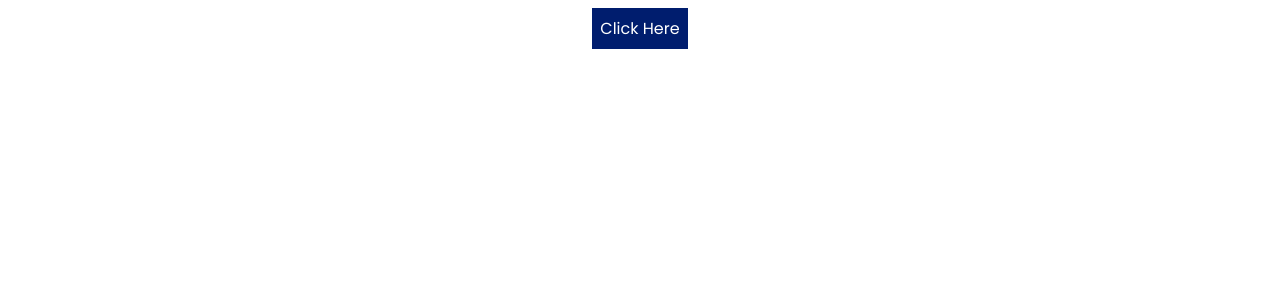
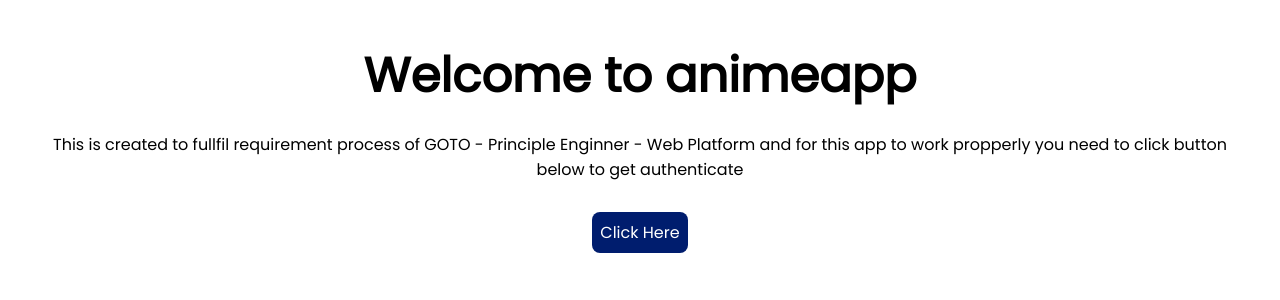
Before and after one commit to jantoandriano/animeapp, a React (Create React App) app: page / in a window 1280 px wide. Shown: the top 300 px of the page. Built offline with nearby package versions, Linux system fonts and the light colour scheme.

Commit message:
- add modal confirm when remove from collection

```diff
--- a/src/components/collection-item.tsx
+++ b/src/components/collection-item.tsx
@@ -6,7 +6,7 @@
 interface Props {
     entries: Entry[]
     name: string
-    onDelete?: (id: number) => void
+    onDelete?: (id: number, title: string) => void
     typeDetail?: boolean | undefined
 }
 interface Entry {
@@ -35,6 +35,7 @@
     border-radius: 8px;
     margin-bottom: 20px;
     margin: 0 auto;
+    margin-bottom: 10px;
     ${props => props.typeDetail ? 'justify-content: space-between;' : ''}
 
     @media and (min-width: 768px) {
@@ -120,7 +121,8 @@
                                 {onDelete ? <Delete
                                     onClick={() =>
                                         onDelete(
-                                            entry.id as unknown as number
+                                            entry.id as unknown as number,
+                                            entry.media.title.userPreferred
                                         )
                                     }
                                 >
--- /dev/null
+++ b/src/components/modal.tsx
@@ -0,0 +1,90 @@
+import styled from "@emotion/styled";
+
+interface Styled {
+    show: boolean;
+}
+
+interface Button {
+    type: string
+}
+
+interface Props {
+    onYes: (id: number) => void;
+    onNo: () => void;
+    show: boolean;
+    id: number;
+    title: string;
+}
+
+const ModalContainer = styled.div<Styled>`
+    position: fixed;
+    top: 0;
+    left: 0;
+    width: 100%;
+    height: 100%;
+    background: rgba(0, 0, 0, 0.6);
+    ${props => props.show ? 'display: block' : 'display: none;'}
+`
+
+const ModalMain = styled.div`
+    position:fixed;
+    background: white;
+    width: 80%;
+    top:30%;
+    left:50%;
+    transform: translate(-50%,-50%);
+    border-radius: 8px;
+    padding: 20px;
+    isplay: flex;
+    justify-content: center;
+    align-items: center;
+    flex-direction: column;
+
+    @media screen and (min-width: 568px) {
+        width: 60%;
+    }
+`
+const ModalBody = styled.div`
+    font-family: 'Poppins', sans-serif;
+    text-align: center;
+`
+
+const ModalFooter = styled.div`
+    display: flex;
+    justify-content: space-between;
+    align-items: center;
+    margin-top: 20px;
+`
+
+const Button = styled.div<Button>`
+    padding: 10px;
+    font-family: 'Poppins', sans-serif;
+    border-radius: 8px;
+    width: 130px;
+    display: flex;
+    justify-content: center;
+    align-items: center;
+    background-color: ${props => props.type === 'yes' ? "#A2FF86" : "#ED2B2A"}
+`
+
+export const Modal: React.FC<Props> = ({ id, title, onNo, onYes, show }) => {
+
+    return (
+        <ModalContainer show={show}>
+            <ModalMain>
+                <ModalBody>
+                    Are you sure want to remove {title}
+                </ModalBody>
+                <ModalFooter>
+                    <Button type="yes" onClick={() => onYes(id)}>
+                        Yes
+                    </Button>
+
+                    <Button type="no" onClick={onNo}>
+                        No
+                    </Button>
+                </ModalFooter>
+            </ModalMain>
+        </ModalContainer>
+    );
+};
--- a/src/pages/anime-list.tsx
+++ b/src/pages/anime-list.tsx
@@ -44,6 +44,7 @@
                 <AnimeListContainer>
                     {data.map((val: Media) => (
                         <AnimeItem
+                            key={val.id}
                             id={val.id}
                             title={val.title.english}
                             image={val.coverImage.extraLarge}
--- a/src/pages/collection-detail.tsx
+++ b/src/pages/collection-detail.tsx
@@ -2,16 +2,30 @@
 import { PageLayout, QueryLayout } from '../layouts'
 import { useDeleteCollection } from '../hooks/mutations/useDeleteCollection'
 import { CollectionItem } from '../components/collection-item'
-
+import { Modal } from '../components/modal'
+import { useState } from 'react'
+import { List } from '../types'
 
 export const CollectionDetail = () => {
+    const [stateModal, setStateModal] = useState({ id: 0, title: '' })
     const { data, loading, error } = useGetCollectionDetail()
 
     const { deleteColletion } = useDeleteCollection()
 
-    const onDeleteCollectionItem = (id: number) => {
-        deleteColletion({ variables: { id } })
+    const onCloseModal = () => {
+        setStateModal({ ...stateModal, id: 0, title: '' })
     }
+
+    const openModal = (id: number, title: string) => {
+        setStateModal({ ...stateModal, id, title });
+    }
+
+    const onConfirm = () => {
+        deleteColletion({ variables: { id: stateModal.id } })
+        setStateModal({ ...stateModal, id: 0, title: '' })
+    }
+
+    const show = stateModal.id ? true : false;
 
 
     return (
@@ -19,12 +33,13 @@
             <PageLayout pageTitle="Collection Detail">
                 <QueryLayout loading={loading || !data} error={error}>
                     {
-                        data?.lists.map((list: any) => (
-                            <CollectionItem name={list.name} entries={list.entries} onDelete={onDeleteCollectionItem} typeDetail />
+                        data?.lists.map((list: List) => (
+                            <CollectionItem key={list.name} name={list.name} entries={list.entries} onDelete={openModal} typeDetail />
                         ))
                     }
                 </QueryLayout>
             </PageLayout>
+            <Modal id={stateModal.id} title={stateModal.title} show={show} onYes={onConfirm} onNo={onCloseModal} />
         </>
     )
 }
--- a/src/pages/collection-list.tsx
+++ b/src/pages/collection-list.tsx
@@ -2,6 +2,8 @@
 import { useGetCollectionList } from '../hooks/queries/useGetCollectionList'
 import { PageLayout, QueryLayout } from '../layouts'
 import { CollectionItem } from '../components/collection-item'
+import { List } from '../types'
+
 
 const CollectionItemWrapper = styled.div`
     display: flex;
@@ -19,8 +21,8 @@
                 <QueryLayout loading={loading || !data} error={error}>
                     <CollectionItemWrapper>
                         {
-                            data?.lists.map((list: any) => (
-                                <CollectionItem name={list.name} entries={list.entries} />
+                            data?.lists.map((list: List) => (
+                                <CollectionItem key={list.name} name={list.name} entries={list.entries} />
                             ))
                         }
                     </CollectionItemWrapper>
--- a/src/pages/welcome-page.tsx
+++ b/src/pages/welcome-page.tsx
@@ -8,9 +8,11 @@
     display: flex;
     justify-content: center;
     align-items: center;
+    flex-direction: column;
+    padding: 2rem;
 `
 
-const Enter = styled.a`
+const Enter = styled.div`
     text-decoration: none;
     padding: 8px;
     display: flex;
@@ -19,6 +21,26 @@
     font-family: 'Poppins', sans-serif;
     color: white;
     background-color: #001d6e;
+    margin-top: 30px;
+    border-radius: 8px;
+    a {
+        text-decoration: none;
+        color: white;
+    }
+
+`
+const Title = styled.div`
+    font-size: 3rem;
+    font-weight: bold;
+    font-family: 'Poppins', sans-serif;
+    text-align: center;
+`
+
+const Description = styled.div`
+    font-size: 1rem;
+    font-family: 'Poppins', sans-serif;
+    text-align: center;
+    margin-top: 20px;
 `
 
 export const WelcomePage = () => {
@@ -36,8 +58,15 @@
 
     return (
         <Container>
-            <Enter href="https://anilist.co/api/v2/oauth/authorize?client_id=13790&response_type=token">
-                Click Here
+            <Title>
+                Welcome to animeapp
+            </Title>
+            <Description>
+                This is created to fullfil requirement process of GOTO - Principle Enginner - Web Platform
+                and for this app to work propperly you need to click button below to get authenticate
+            </Description>
+            <Enter>
+                <a href="https://anilist.co/api/v2/oauth/authorize?client_id=13790&response_type=token">Click Here</a>
             </Enter>
         </Container>
     )
--- /dev/null
+++ b/src/types/index.ts
@@ -0,0 +1,16 @@
+export interface List {
+    name: string
+    entries: Entry[]
+}
+
+export interface Entry {
+    id: string
+    mediaId: number;
+    media: {
+        bannerImage: string
+        title: {
+            userPreferred: string
+        }
+        id: number;
+    }
+}
```
